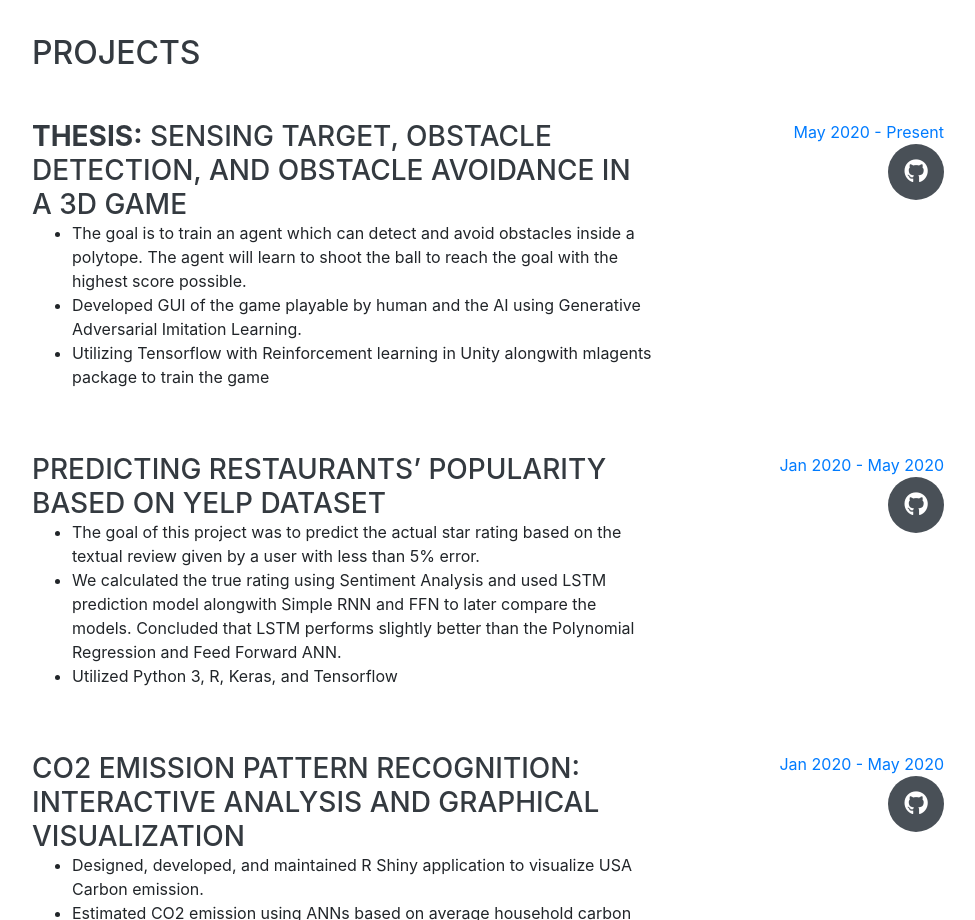
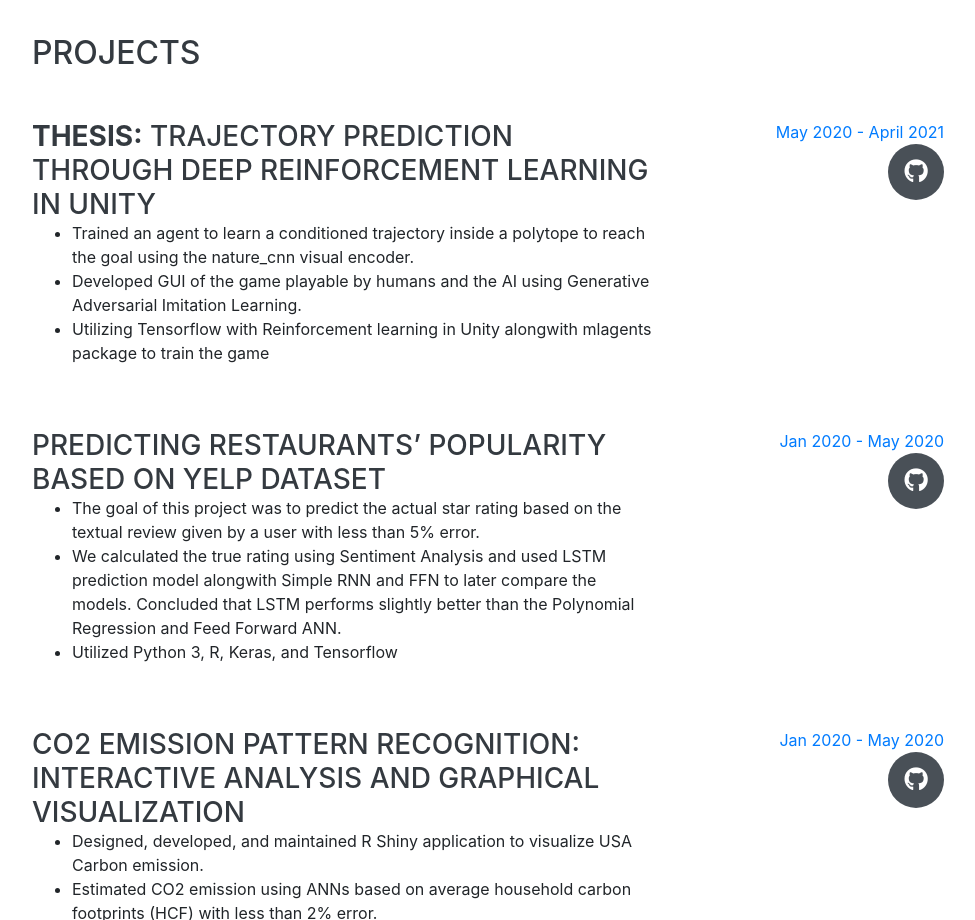
Before and after one commit to tsmanral/tsmanral.github.io, a website with bundled scripts: page index.html in a window 1280 px wide. Shown: the part 4820-5740 px from the top of the page, without its empty margins (288-1263 px from the left). Built offline with nearby package versions, Linux system fonts and the light colour scheme; a web font is replaced by a local one.

Commit message:
Update index.html

```diff
--- a/index.html
+++ b/index.html
@@ -341,12 +341,12 @@
 
         <div class="resume-item d-flex flex-column flex-md-row justify-content-between mb-5">
           <div class="resume-content">
-            <h3 class="mb-0"><b>THESIS:</b> Sensing target, Obstacle detection, and Obstacle Avoidance in a 3D game</h3>
+            <h3 class="mb-0"><b>THESIS:</b> Trajectory Prediction through Deep Reinforcement Learning in Unity</h3>
             <ul>
-            	<li>The goal is to train an agent which can detect and avoid obstacles inside a polytope. The agent will learn to shoot the ball to reach the goal with the highest score possible.
+            	<li>Trained an agent to learn a conditioned trajectory inside a polytope to reach the goal using the nature_cnn visual encoder.
               </li>
               <li>
-                Developed GUI of the game playable by human and the AI using Generative Adversarial Imitation Learning.
+                Developed GUI of the game playable by humans and the AI using Generative Adversarial Imitation Learning.
               </li>
               <li>
                 Utilizing Tensorflow with Reinforcement learning in Unity alongwith mlagents package to train the game
@@ -354,7 +354,7 @@
             </ul>
           </div>
           <div class="resume-date text-md-right">
-            <span class="text-primary">May 2020 - Present</span>
+            <span class="text-primary">May 2020 - April 2021</span>
             <div class="social-icons">
               <a href="https://github.com/tsmanral/Sensing-target-Obstacle-detection-and-Obstacle-Avoidance-in-a-3D-shoot-and-target-game">
                 <i class="fab fa-github"></i>
```
